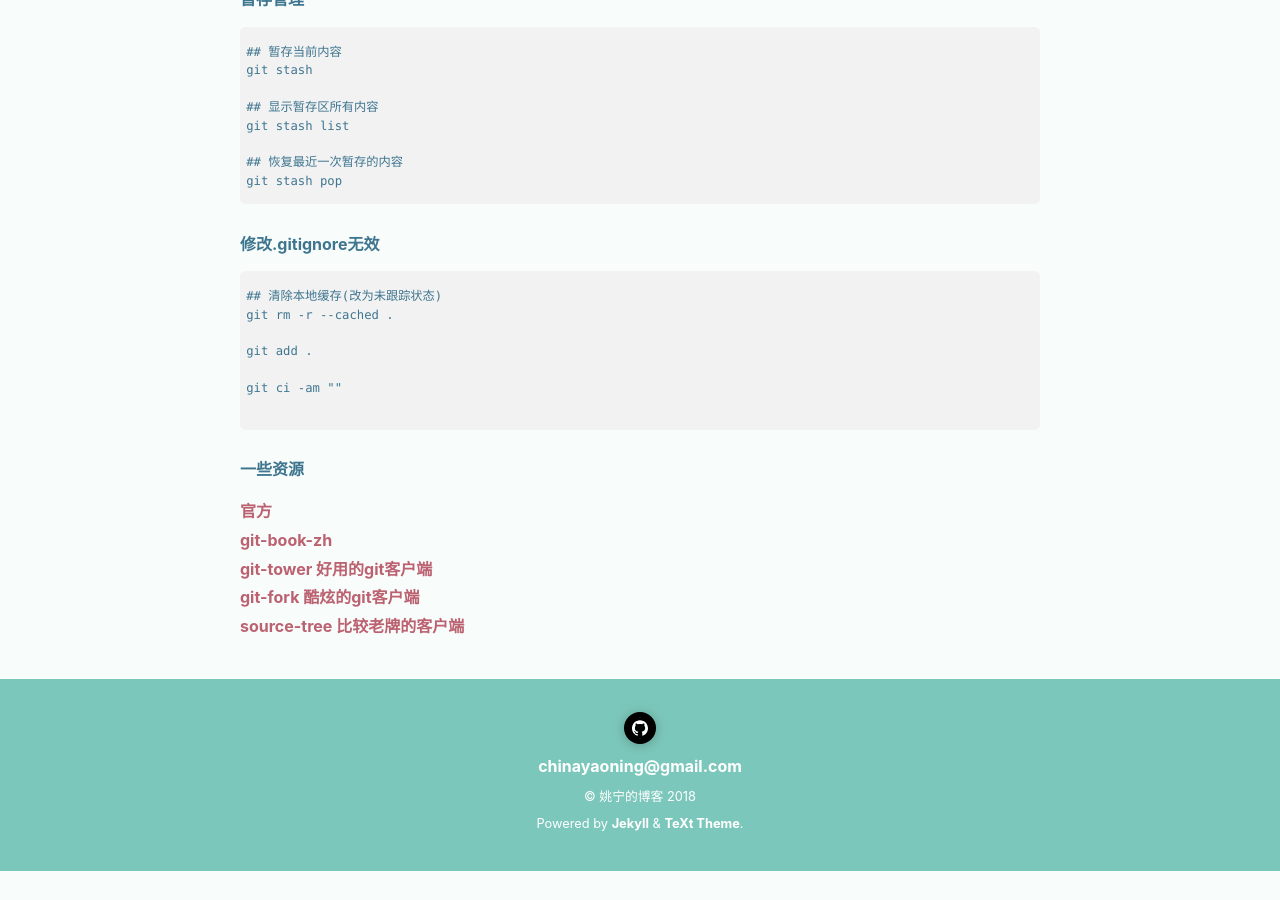
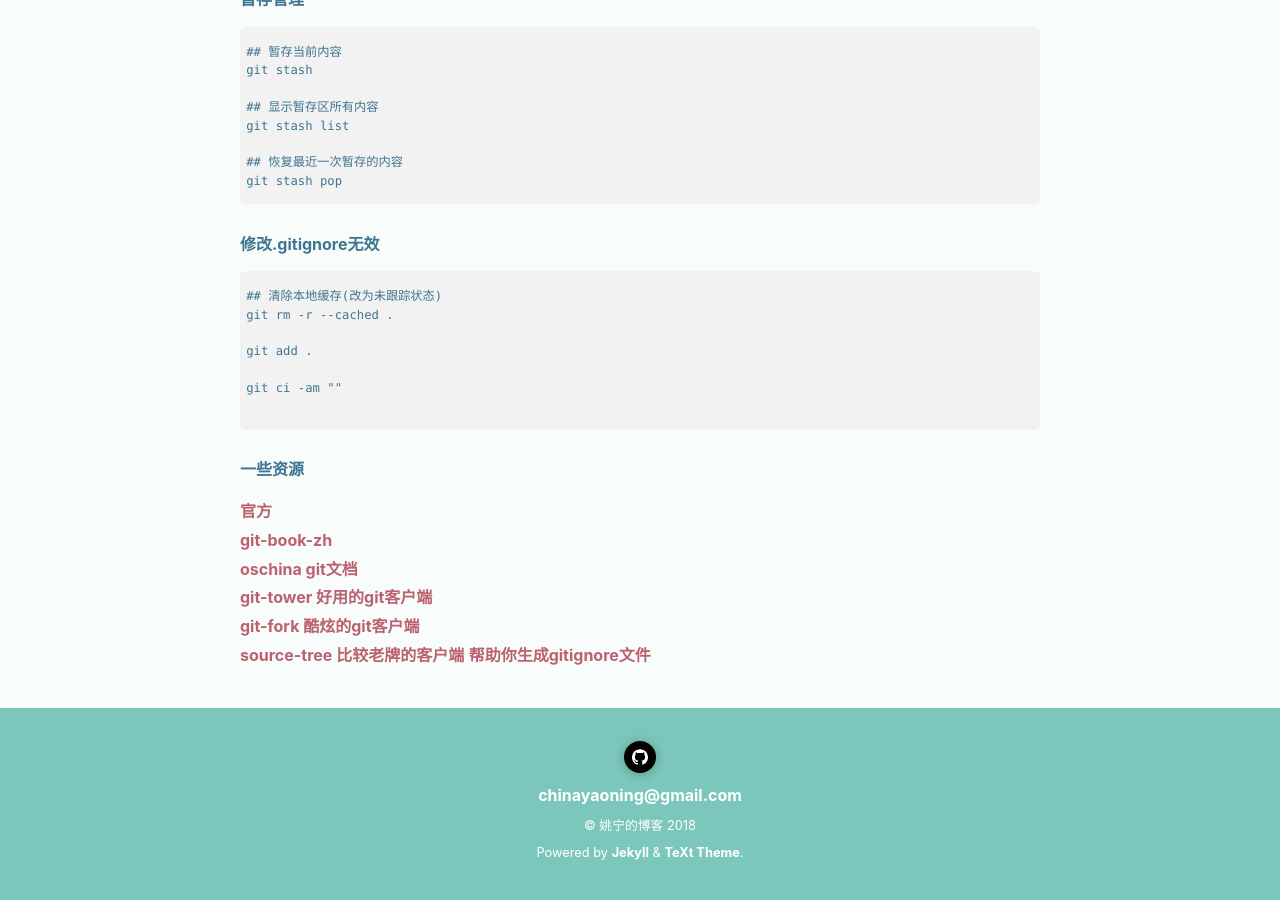
Before and after one commit to xcuYao/xcuYao.github.io, a Jekyll site: the page built from _posts/2015-07-24-Git常用配置及命令.md, in a window 1280 px wide and 900 px high, scrolled down 1470 px. Built offline with Jekyll 4.4.1, drawn with Linux system fonts in a browser that asks for light colours; nearby versions of some CDN libraries; comment, search, counter and statistics services are not loaded; before the commit the page ends 2341 px from its top, so only the background shows below that.

Commit message:
补充git blog

```diff
--- a/_posts/2015-07-24-Git常用配置及命令.md
+++ b/_posts/2015-07-24-Git常用配置及命令.md
@@ -85,6 +85,8 @@ git ci -am ""
 ##### 一些资源
 [官方](https://git-scm.com/)
 [git-book-zh](https://git-scm.com/book/zh/v2)
+[oschina git文档](http://git.oschina.net/progit/)
 [git-tower 好用的git客户端](https://www.git-tower.com/)
 [git-fork 酷炫的git客户端](https://git-fork.com/)
 [source-tree 比较老牌的客户端](https://www.sourcetreeapp.com/)
+[帮助你生成gitignore文件](https://www.gitignore.io/)
```
